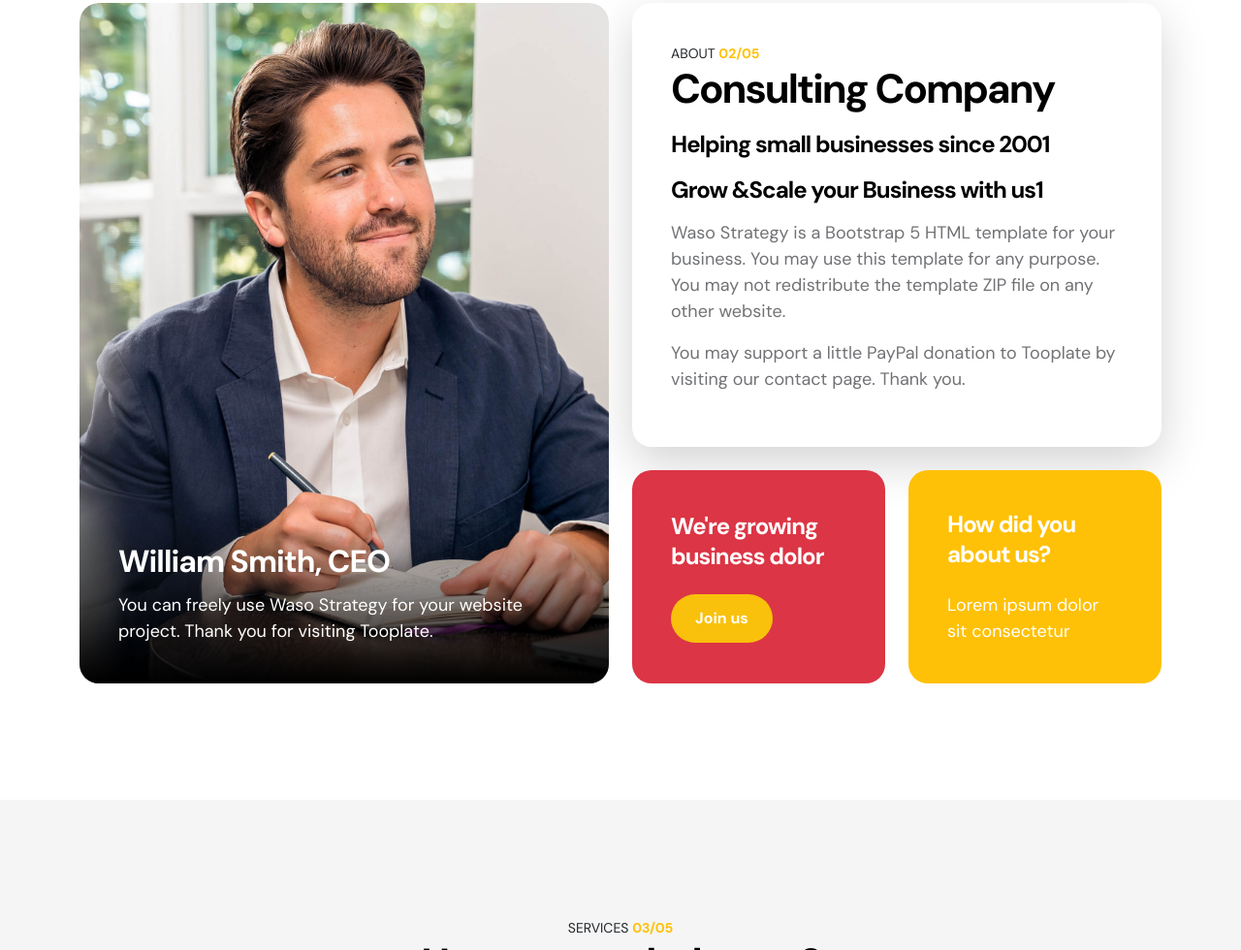
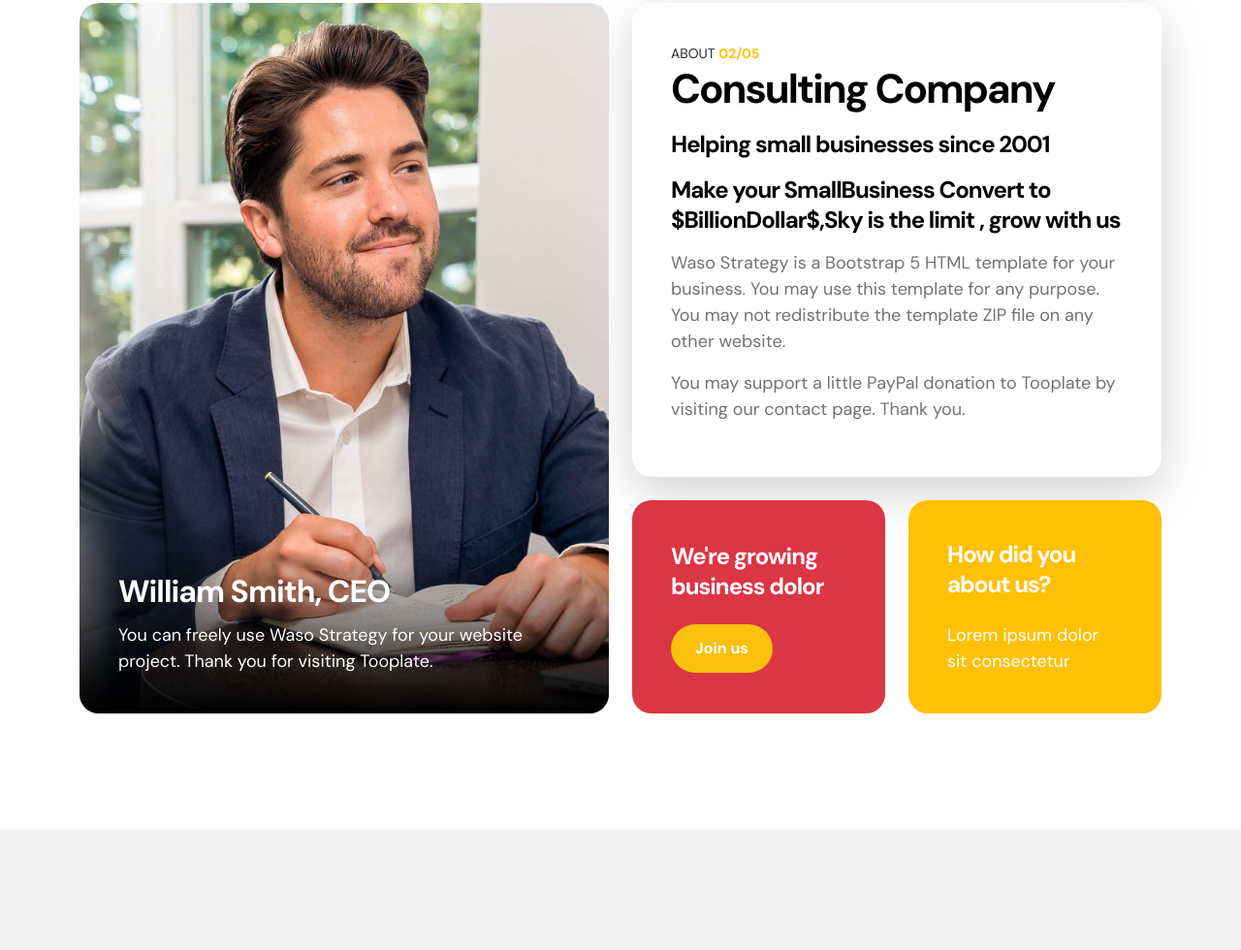
Before and after one commit to sangmesh4/Devops-project-1, a plain HTML site: page index.html in a window 1280 px wide. Shown: the part 912-1892 px from the top of the page at 97% size. Drawn offline with Linux system fonts and the light colour scheme.

Commit message:
Updates in index.html

```diff
--- a/index.html
+++ b/index.html
@@ -204,7 +204,7 @@ Free Bootstrap 5 HTML Template
                                     <h2 class="mb-3">Consulting Company</h2>
 
                                     <h5 class="mb-3">Helping small businesses since 2001</h5>
-                                    <h5 class="mb-3">Grow &Scale your Business with us1</h5>
+                                    <h5 class="mb-3">Make your SmallBusiness Convert to $BillionDollar$,Sky is the limit , grow with us </h5>
                                     <p>Waso Strategy is a Bootstrap 5 HTML template for your business. You may use this template for any purpose. You may not redistribute the template ZIP file on any other website.</p>
 
                                     <p>You may support a little PayPal donation to Tooplate by visiting our <a href="https://www.tooplate.com/contact">contact page</a>. Thank you.</p>
```
